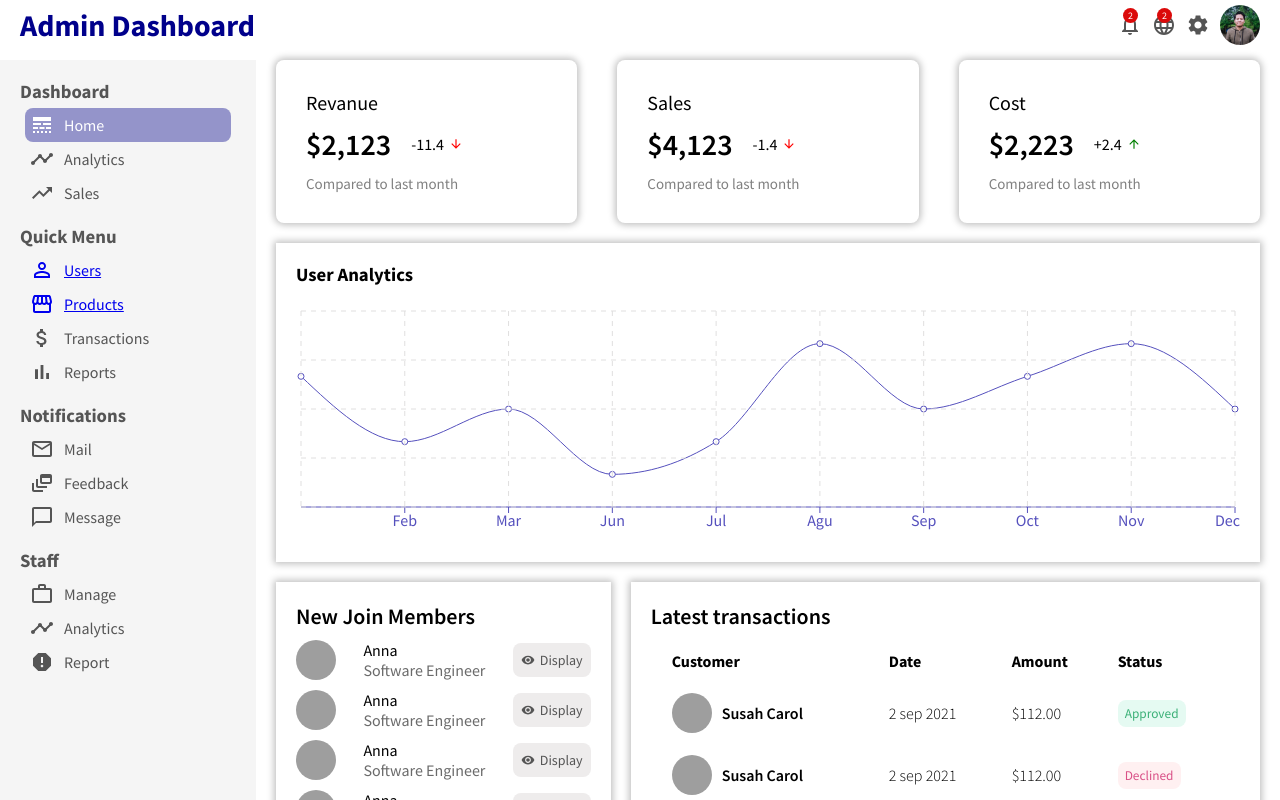
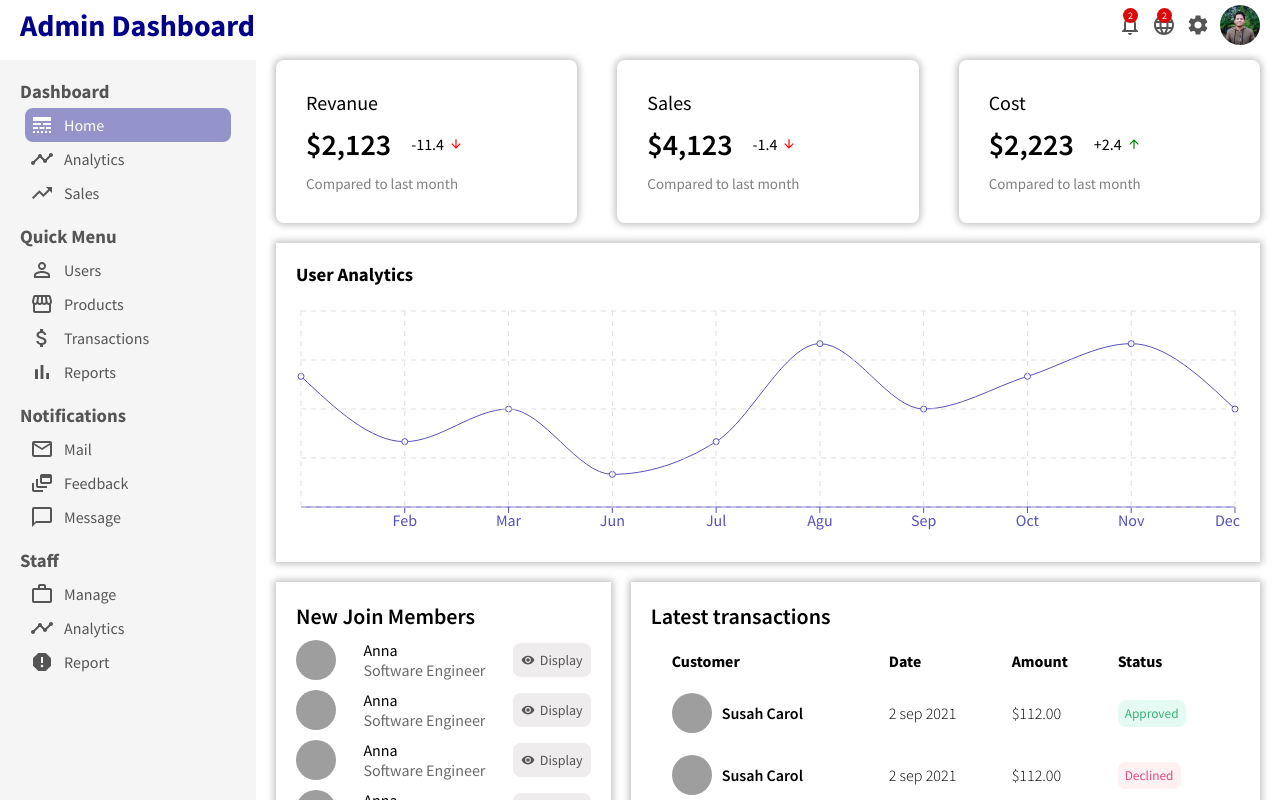
Before and after one commit to nooblesdevp/admin-dashboard-react1, a React (Create React App) app: page / in a window 1280 px wide. Shown: the top 800 px of the page. Built offline with nearby package versions, Linux system fonts and the light colour scheme; grey boxes are pictures that could not be loaded.

Commit message:
add link style

```diff
--- a/src/app.scss
+++ b/src/app.scss
@@ -2,3 +2,7 @@
   display: flex;
   margin-top: 10px;
 }
+.link {
+  text-decoration: none;
+  color: inherit;
+}
```
